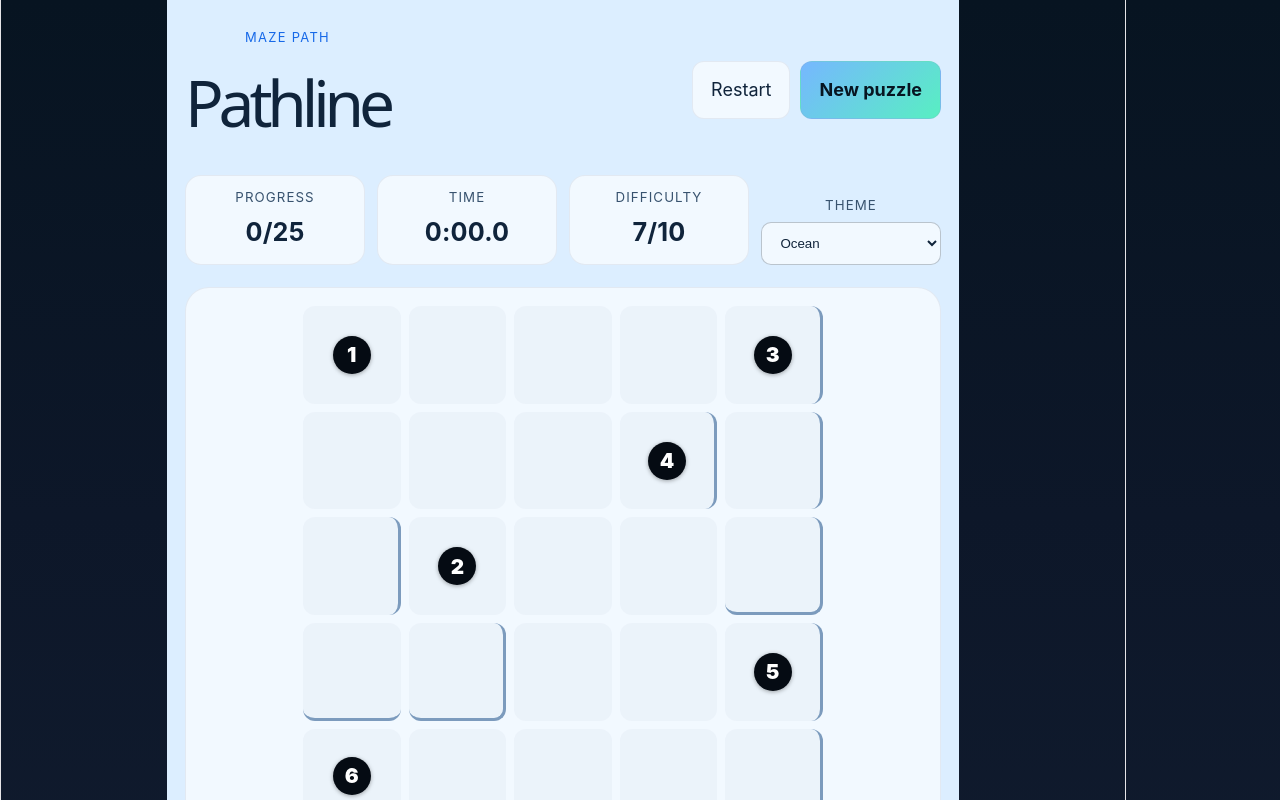
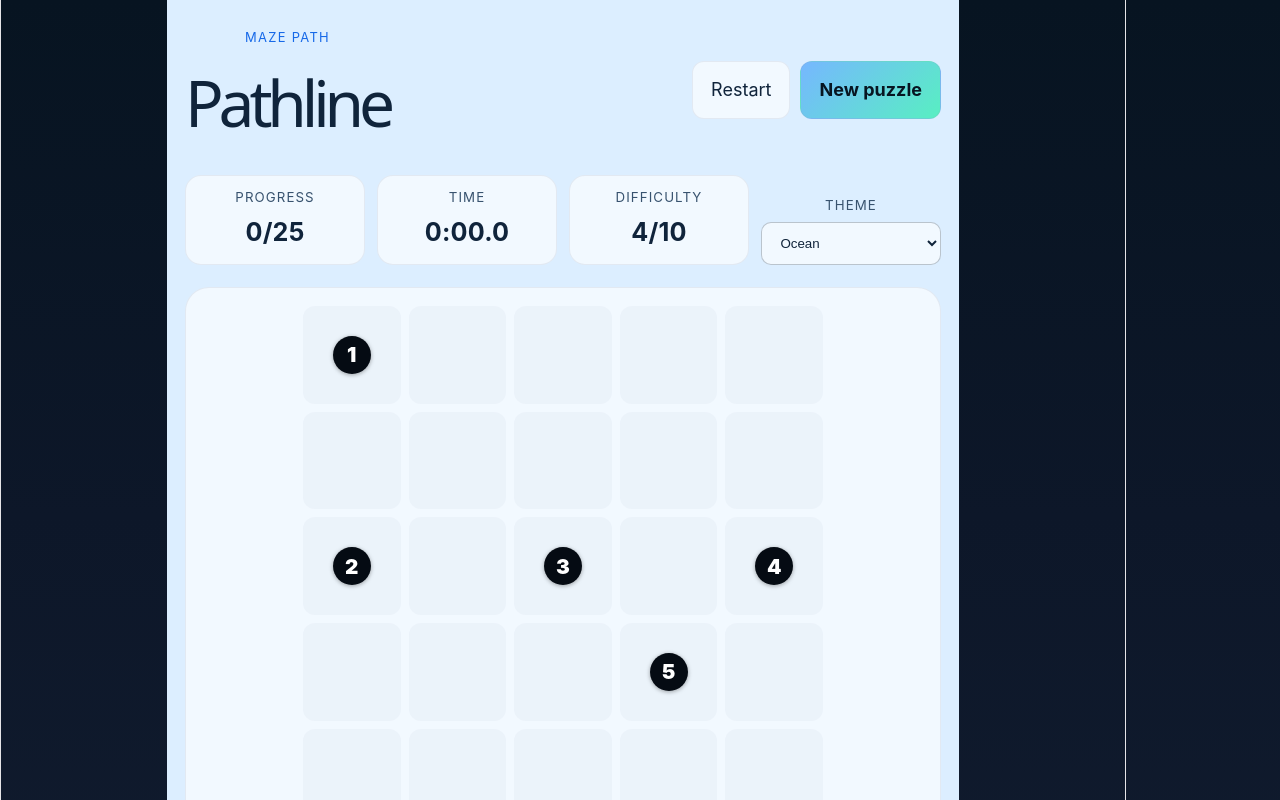
Before and after one commit to ydagan338/pathline-puzzle, a React (Vite) app: page / in a window 1280 px wide. Shown: the top 800 px of the page. Built offline with nearby package versions, Linux system fonts and the light colour scheme.

Commit message:
Restore borderless drag-line game version

```diff
--- a/src/App.css
+++ b/src/App.css
@@ -34,7 +34,6 @@ button {
   --panel-bg: rgba(255, 255, 255, 0.64);
   --muted-text: #38536f;
   --accent: #1769e8;
-  --wall-color: #7c9bbd;
   max-width: 1100px;
   margin: 0 auto;
   padding: 28px 18px 40px;
@@ -49,7 +48,6 @@ button {
   --panel-bg: rgba(255, 255, 255, 0.58);
   --muted-text: #70443d;
   --accent: #c94f35;
-  --wall-color: #b77c70;
 }
 
 .maze-app.theme-meadow {
@@ -58,7 +56,6 @@ button {
   --panel-bg: rgba(255, 255, 255, 0.6);
   --muted-text: #386149;
   --accent: #19734a;
-  --wall-color: #719d7f;
 }
 
 .maze-app.theme-night {
@@ -67,7 +64,6 @@ button {
   --panel-bg: rgba(7, 14, 28, 0.68);
   --muted-text: #b5c5df;
   --accent: #76b7ff;
-  --wall-color: #91a8c7;
 }
 
 .maze-topbar {
@@ -106,11 +102,6 @@ h1 {
   border-radius: 12px;
   padding: 0.8rem 1rem;
   cursor: pointer;
-}
-
-.action-row button:disabled {
-  cursor: not-allowed;
-  opacity: 0.55;
 }
 
 .action-row .primary {
@@ -170,66 +161,6 @@ h1 {
 
 .maze-panel {
   display: block;
-}
-
-.celebration-popup {
-  position: absolute;
-  inset: 50% auto auto 50%;
-  transform: translate(-50%, -50%);
-  z-index: 40;
-  display: flex;
-  flex-direction: column;
-  align-items: center;
-  justify-content: center;
-  gap: 8px;
-  width: min(75vw, 260px);
-  padding: 20px 18px;
-  border-radius: 22px;
-  background: rgba(9, 21, 33, 0.83);
-  color: #f3f8ff;
-  border: 1px solid rgba(118, 183, 255, 0.5);
-  box-shadow: 0 20px 50px rgba(0, 0, 0, 0.25);
-  text-align: center;
-  animation: celebration-bounce 0.35s ease-out;
-}
-
-.celebration-badge {
-  display: inline-flex;
-  align-items: center;
-  justify-content: center;
-  width: 52px;
-  height: 52px;
-  border-radius: 50%;
-  background: linear-gradient(135deg, #76b7ff, #58efc2);
-  color: #071521;
-  font-size: 2rem;
-  font-weight: 900;
-}
-
-.celebration-popup h2 {
-  margin: 0;
-  font-size: 1.5rem;
-}
-
-.celebration-popup p {
-  margin: 0;
-  color: #dceeff;
-  font-weight: 700;
-}
-
-@keyframes celebration-bounce {
-  0% {
-    opacity: 0;
-    transform: translate(-50%, -42%) scale(0.8);
-  }
-  60% {
-    opacity: 1;
-    transform: translate(-50%, -55%) scale(1.04);
-  }
-  100% {
-    opacity: 1;
-    transform: translate(-50%, -50%) scale(1);
-  }
 }
 
 .rankings-panel {
@@ -357,6 +288,10 @@ h1 {
   box-shadow: inset 0 0 0 2px rgba(255, 255, 255, 0.9);
 }
 
+.maze-cell.hint {
+  box-shadow: inset 0 0 0 3px rgba(255, 220, 110, 0.9);
+}
+
 .cell-value {
   display: inline-flex;
   align-items: center;
--- a/src/App.tsx
+++ b/src/App.tsx
@@ -7,14 +7,6 @@ type Puzzle = {
   solution: string[]
   checkpointCount: number
   difficulty: number
-  walls: Record<string, WallState>
-}
-
-type WallState = {
-  top: boolean
-  right: boolean
-  bottom: boolean
-  left: boolean
 }
 
 type Ranking = {
@@ -27,8 +19,6 @@ type Ranking = {
 const BOARD_SIZE = 5
 const MIN_CHECKPOINTS = 5
 const MAX_CHECKPOINTS = 8
-const MIN_WALLS = 5
-const MAX_WALLS = 8
 const RANKINGS_KEY = 'pathline-rankings'
 const THEMES = {
   ocean: 'Ocean',
@@ -50,20 +40,6 @@ const isAdjacent = (first: string, second: string) => {
   const b = coordsFrom(second)
   return Math.abs(a.row - b.row) + Math.abs(a.col - b.col) === 1
 }
-
-const directions = [
-  { row: -1, col: 0, side: 'top' as const, opposite: 'bottom' as const },
-  { row: 0, col: 1, side: 'right' as const, opposite: 'left' as const },
-  { row: 1, col: 0, side: 'bottom' as const, opposite: 'top' as const },
-  { row: 0, col: -1, side: 'left' as const, opposite: 'right' as const },
-]
-
-const keyboardDirections = {
-  ArrowUp: { row: -1, col: 0 },
-  ArrowRight: { row: 0, col: 1 },
-  ArrowDown: { row: 1, col: 0 },
-  ArrowLeft: { row: 0, col: -1 },
-} as const
 
 const makeMazePath = () => {
   const start = keyFrom(0, 0)
@@ -107,111 +83,9 @@ const makeMazePath = () => {
   return route
 }
 
-const createWalls = (solution: string[], wallCount: number) => {
-  const walls: Record<string, WallState> = {}
-  for (let row = 0; row < BOARD_SIZE; row += 1) {
-    for (let col = 0; col < BOARD_SIZE; col += 1) {
-      walls[keyFrom(row, col)] = {
-        top: row === 0,
-        right: col === BOARD_SIZE - 1,
-        bottom: row === BOARD_SIZE - 1,
-        left: col === 0,
-      }
-    }
-  }
-
-  const solutionEdges = new Set(solution.slice(1).map((cell, index) => [solution[index], cell].sort().join('|')))
-  const candidates: Array<{ first: string; second: string; side: keyof WallState; opposite: keyof WallState }> = []
-
-  for (let row = 0; row < BOARD_SIZE; row += 1) {
-    for (let col = 0; col < BOARD_SIZE; col += 1) {
-      for (const direction of directions.slice(1, 3)) {
-        const nextRow = row + direction.row
-        const nextCol = col + direction.col
-        if (nextRow >= BOARD_SIZE || nextCol >= BOARD_SIZE) {
-          continue
-        }
-        const first = keyFrom(row, col)
-        const second = keyFrom(nextRow, nextCol)
-        if (!solutionEdges.has([first, second].sort().join('|'))) {
-          candidates.push({ first, second, side: direction.side, opposite: direction.opposite })
-        }
-      }
-    }
-  }
-
-  candidates.sort(() => Math.random() - 0.5)
-  for (const candidate of candidates.slice(0, wallCount)) {
-    walls[candidate.first][candidate.side] = true
-    walls[candidate.second][candidate.opposite] = true
-  }
-  return walls
-}
-
-const canMove = (walls: Record<string, WallState>, from: string, to: string) => {
-  const current = coordsFrom(from)
-  const next = coordsFrom(to)
-  const direction = directions.find((item) => item.row === next.row - current.row && item.col === next.col - current.col)
-  return Boolean(direction && !walls[from][direction.side])
-}
-
-const countSolutions = (puzzle: Omit<Puzzle, 'difficulty' | 'id'>, checkpointNumbers: Map<string, number>) => {
-  const visited = new Set<string>()
-  let visitedStates = 0
-  const search = (cell: string, nextCheckpoint: number): number => {
-    visitedStates += 1
-    if (visitedStates > 20000) {
-      return 2
-    }
-
-    if (visited.size === BOARD_SIZE * BOARD_SIZE) {
-      return 1
-    }
-
-    let total = 0
-    const current = coordsFrom(cell)
-    visited.add(cell)
-    for (const direction of directions) {
-      const row = current.row + direction.row
-      const col = current.col + direction.col
-      if (row < 0 || row >= BOARD_SIZE || col < 0 || col >= BOARD_SIZE) {
-        continue
-      }
-      const next = keyFrom(row, col)
-      if (visited.has(next) || !canMove(puzzle.walls, cell, next)) {
-        continue
-      }
-      const checkpoint = checkpointNumbers.get(next)
-      if (checkpoint && checkpoint !== nextCheckpoint) {
-        continue
-      }
-      total += search(next, checkpoint ? nextCheckpoint + 1 : nextCheckpoint)
-      if (total > 1) {
-        break
-      }
-    }
-    visited.delete(cell)
-    return total
-  }
-
-  return search(puzzle.solution[0], 2)
-}
-
 const buildPuzzle = (): Puzzle => {
-  let fallback: Puzzle | null = null
-
-  for (let attempt = 0; attempt < 80; attempt += 1) {
   const solution = makeMazePath()
   const checkpointCount = Math.floor(Math.random() * (MAX_CHECKPOINTS - MIN_CHECKPOINTS + 1)) + MIN_CHECKPOINTS
-    const wallCount = Math.floor(Math.random() * (MAX_WALLS - MIN_WALLS + 1)) + MIN_WALLS
-    const walls = createWalls(solution, wallCount)
-    const checkpointNumbers = new Map(
-      Array.from({ length: checkpointCount }, (_, index) => [
-        solution[Math.round(index * (solution.length - 1) / (checkpointCount - 1))],
-        index + 1,
-      ]),
-    )
-    const candidate = { solution, checkpointCount, walls }
   let turns = 0
 
   for (let index = 1; index < solution.length - 1; index += 1) {
@@ -222,23 +96,14 @@ const buildPuzzle = (): Puzzle => {
     }
   }
 
-    const difficulty = Math.min(10, Math.max(1, 1 + (checkpointCount - MIN_CHECKPOINTS) + wallCount - 2 + Math.round((turns / (solution.length - 2)) * 3)))
+  const difficulty = Math.min(10, Math.max(1, 1 + (checkpointCount - MIN_CHECKPOINTS) + Math.round((turns / (solution.length - 2)) * 5)))
 
-    const result = {
+  return {
     id: `${Date.now()}-${Math.random().toString(36).slice(2)}`,
     solution,
     checkpointCount,
     difficulty,
-      walls,
   }
-
-    fallback = result
-    if (countSolutions(candidate, checkpointNumbers) === 1) {
-      return result
-    }
-  }
-
-  return fallback ?? buildPuzzle()
 }
 
 const formatTime = (timeMs: number) => {
@@ -257,7 +122,6 @@ function App() {
   const [elapsedMs, setElapsedMs] = useState(0)
   const [startedAt, setStartedAt] = useState<number | null>(null)
   const [completed, setCompleted] = useState(false)
-  const [celebrationVisible, setCelebrationVisible] = useState(false)
   const [rankings, setRankings] = useState<Ranking[]>(() => loadJson<Ranking[]>(RANKINGS_KEY, []))
   const [lastResult, setLastResult] = useState<{ difficulty: number; timeMs: number; rank: number } | null>(null)
   const [theme, setTheme] = useState<Theme>(() => {
@@ -331,7 +195,6 @@ function App() {
     setElapsedMs(0)
     setStartedAt(null)
     setCompleted(false)
-    setCelebrationVisible(false)
   }
 
   const addStep = (cell: string) => {
@@ -354,10 +217,6 @@ function App() {
       }
 
       if (!isAdjacent(lastCell, cell)) {
-        return currentPath
-      }
-
-      if (!canMove(puzzle.walls, lastCell, cell)) {
         return currentPath
       }
 
@@ -394,11 +253,10 @@ function App() {
           rank: difficultyRankings.findIndex((ranking) => ranking.puzzleId === puzzle.id) + 1,
         })
         setCompleted(true)
-        setCelebrationVisible(true)
         window.setTimeout(() => {
-          setCelebrationVisible(false)
           resetPuzzle(buildPuzzle())
         }, 2200)
+      } else {
       }
 
       return nextPath
@@ -411,7 +269,6 @@ function App() {
     setElapsedMs(0)
     setStartedAt(null)
     setCompleted(false)
-    setCelebrationVisible(false)
   }
 
   const handlePointerDown = (cell: string) => {
@@ -438,51 +295,6 @@ function App() {
     setDragging(false)
     setPointerPoint(null)
   }
-
-  const moveWithKeyboard = (key: keyof typeof keyboardDirections) => {
-    if (completed) {
-      return
-    }
-
-    const delta = keyboardDirections[key]
-    if (!delta) {
-      return
-    }
-
-    const currentCell = path[path.length - 1] ?? puzzle.solution[0]
-    const nextRow = coordsFrom(currentCell).row + delta.row
-    const nextCol = coordsFrom(currentCell).col + delta.col
-
-    if (nextRow < 0 || nextRow >= BOARD_SIZE || nextCol < 0 || nextCol >= BOARD_SIZE) {
-      return
-    }
-
-    const nextCell = keyFrom(nextRow, nextCol)
-    if (!isAdjacent(currentCell, nextCell) || !canMove(puzzle.walls, currentCell, nextCell)) {
-      return
-    }
-
-    if (path.length === 0) {
-      setPath([puzzle.solution[0]])
-      setStartedAt((current) => current ?? Date.now())
-    }
-
-    addStep(nextCell)
-  }
-
-  useEffect(() => {
-    const handleKeyDown = (event: KeyboardEvent) => {
-      const key = event.key as keyof typeof keyboardDirections
-      if (!keyboardDirections[key]) {
-        return
-      }
-      event.preventDefault()
-      moveWithKeyboard(key)
-    }
-
-    window.addEventListener('keydown', handleKeyDown)
-    return () => window.removeEventListener('keydown', handleKeyDown)
-  }, [completed, path, puzzle])
 
   const handlePointerMove = (event: PointerEvent<HTMLDivElement>) => {
     if (!dragging) {
@@ -532,13 +344,6 @@ function App() {
 
       <section className="maze-panel">
         <div className="board-shell">
-          {celebrationVisible && (
-            <div className="celebration-popup" aria-live="polite">
-              <div className="celebration-badge">✓</div>
-              <h2>Puzzle complete!</h2>
-              <p>{formatTime(elapsedMs)}</p>
-            </div>
-          )}
           <div className="board-stage" onPointerMove={handlePointerMove} onPointerUp={handlePointerUp} onPointerCancel={handlePointerUp}>
             <svg className="route-overlay" viewBox="0 0 100 100" aria-hidden="true">
               <defs>
@@ -557,16 +362,11 @@ function App() {
               const number = checkpointNumbers.get(key)
               const isVisited = path.includes(key)
               const isCurrent = path[path.length - 1] === key
-              const wall = puzzle.walls[key]
               return (
                 <button
                   key={key}
                   type="button"
                   className={`maze-cell ${isVisited ? 'visited' : ''} ${isCurrent ? 'current' : ''}`}
-                  style={{
-                    borderRight: wall.right ? '3px solid var(--wall-color)' : undefined,
-                    borderBottom: wall.bottom ? '3px solid var(--wall-color)' : undefined,
-                  }}
                   onPointerDown={() => handlePointerDown(key)}
                   onPointerEnter={() => handlePointerEnter(key)}
                   onPointerUp={handlePointerUp}
--- a/vite.config.ts
+++ b/vite.config.ts
@@ -2,7 +2,7 @@ import react from '@vitejs/plugin-react'
 import { defineConfig } from 'vitest/config'
 
 export default defineConfig({
-  base: '/pathline-puzzle/',
+  base: './',
   plugins: [react()],
   test: {
     environment: 'node',
```
Also changed, not shown: 2 other files (tests, documents, lock files or other folders). Lines whose indentation alone changed are shown as unchanged.
